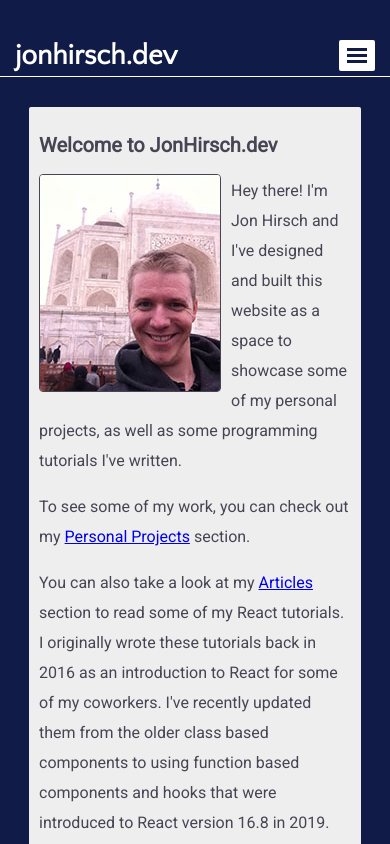
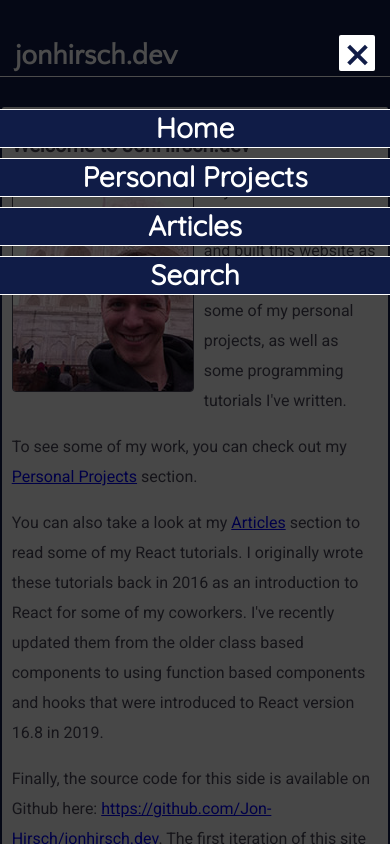
Before and after one commit to Jon-Hirsch/jonhirsch.dev, a Gatsby site: page / in a window 390 px wide. Both pictures are taken after a click on the button "open navigation menu". Shown: the top 844 px of the page. Built offline with nearby package versions, Linux system fonts and the light colour scheme; Gatsby itself is replaced by a stand-in of ours.

Commit message:
add nav menu for small screens

```diff
--- a/package.json
+++ b/package.json
@@ -30,6 +30,7 @@
     "react": "^17.0.1",
     "react-dom": "^17.0.1",
     "react-helmet": "^6.1.0",
+    "react-transition-group": "^4.4.2",
     "sass": "^1.51.0"
   }
 }
--- a/src/components/Layout.jsx
+++ b/src/components/Layout.jsx
@@ -1,13 +1,17 @@
 import { Link } from "gatsby";
-import React from "react";
+import React, { useState } from "react";
 import "@fontsource/quattrocento-sans";
 import "@fontsource/quicksand";
 import "@fontsource/roboto";
 import "../styles/styles.scss";
 import Helmet from "react-helmet";
+import { CSSTransition } from "react-transition-group";
 
 export default function Layout(props) {
+  const [showMenu, setShowMenu] = useState(false);
+
   return (
+    <>
       <div className="page">
         <Helmet>
           <title>JonHirsch.dev</title>
@@ -22,7 +26,12 @@ export default function Layout(props) {
             <Link to="/articles">Articles</Link>
             <Link to="/search">Search</Link>
           </div>
-        <button className="nav-hamburger" aria-label="open navigation menu">
+          <button
+            className="nav-hamburger"
+            role="button"
+            aria-label="open navigation menu"
+            onClick={() => setShowMenu(true)}
+          >
             <div className="hamburger-line"></div>
             <div className="hamburger-line"></div>
             <div className="hamburger-line"></div>
@@ -30,5 +39,33 @@ export default function Layout(props) {
         </div>
         <div className="page-content">{props.children}</div>
       </div>
+      <CSSTransition
+        in={showMenu}
+        classNames="menu-transition"
+        timeout={400}
+        mountOnEnter={true}
+        unmountOnExit={true}
+      >
+        <div className="menu-overlay" onClick={() => setShowMenu(false)}>
+          <div className="close-menu-button-container">
+            <button
+              className="close-menu-button"
+              role="button"
+              aria-label="close navigation menu"
+              onClick={() => setShowMenu(false)}
+            >
+              <div className="close-button-line"></div>
+              <div className="close-button-line"></div>
+            </button>
+          </div>
+          <div className="menu-links">
+            <Link to="/">Home</Link>
+            <Link to="/personal-projects">Personal Projects</Link>
+            <Link to="/articles">Articles</Link>
+            <Link to="/search">Search</Link>
+          </div>
+        </div>
+      </CSSTransition>
+    </>
   );
 }
--- a/src/styles/styles.scss
+++ b/src/styles/styles.scss
@@ -81,6 +81,9 @@ body {
     max-width: 80%;
     margin: 30px auto;
     font-family: 'roboto', sans-serif;
+    @media screen and (max-width: 650px) {
+        max-width: 94%;
+    }
 
     .content-header {
         @media screen and (max-width: 650px) {
@@ -88,3 +91,111 @@ body {
         }
     }
 }
+
+.menu-overlay {
+    position: absolute;
+    z-index: 100;
+    left: 0;
+    top: 0;
+    width: 100%;
+    height: 100%;
+    background-color: rgba(0, 0, 0, .7);
+
+    .close-menu-button-container {
+        margin: 35px 15px;
+        text-align: right;
+
+        .close-menu-button {
+            position: relative;
+            background-color:#fff;
+            border: none;
+            border-radius: 2px;
+            width: 36px;
+            height: 36px;
+            cursor: pointer;
+
+
+            .close-button-line {
+                position: absolute;
+                background-color: #101C47;
+                width: 25px;
+                height: 4px;
+
+                &:nth-child(1){
+                    transform: rotate(45deg);
+                }
+                &:nth-child(2){
+                    transform: rotate(135deg);
+                }
+            }
+        }
+    }
+
+    .menu-links {
+        a {
+            position: relative;
+            display: block;
+            height: 37px;
+            font-size: 28px;
+            text-align: center;
+            color: #fff;
+            background-color: #101C47;
+            border-top: 1px solid #fff;
+            border-bottom: 1px solid #fff;
+            margin: 10px 0;
+            font-family: 'quicksand', sans-serif;
+            text-decoration: none;
+            font-weight: bold;
+            transition: color 0.4s, background-color 0.4s, left 0.4s;
+
+            &:hover, &:focus {
+                color: #101C47;
+                background-color: #fff;
+            }
+        }
+    }
+
+    &.menu-transition-enter {
+        .menu-links {
+            a:nth-of-type(odd){
+                left: -100%;
+            }
+            a:nth-of-type(even){
+                left: 100%;
+            }
+        }
+    }
+
+    &.menu-transition-enter-active {
+        .menu-links {
+            a:nth-of-type(odd){
+                left: 0;
+            }
+            a:nth-of-type(even){
+                left: 0;
+            }
+        }
+    }
+
+    &.menu-transition-exit {
+        .menu-links {
+            a:nth-of-type(odd){
+                left: 0;
+            }
+            a:nth-of-type(even){
+                left: 0;
+            }
+        }
+    }
+
+    &.menu-transition-exit-active {
+        .menu-links {
+            a:nth-of-type(odd){
+                left: -100%;
+            }
+            a:nth-of-type(even){
+                left: 100%;
+            }
+        }
+    }
+}
```
Also changed, not shown: 1 other file. Lines whose indentation alone changed are shown as unchanged.
